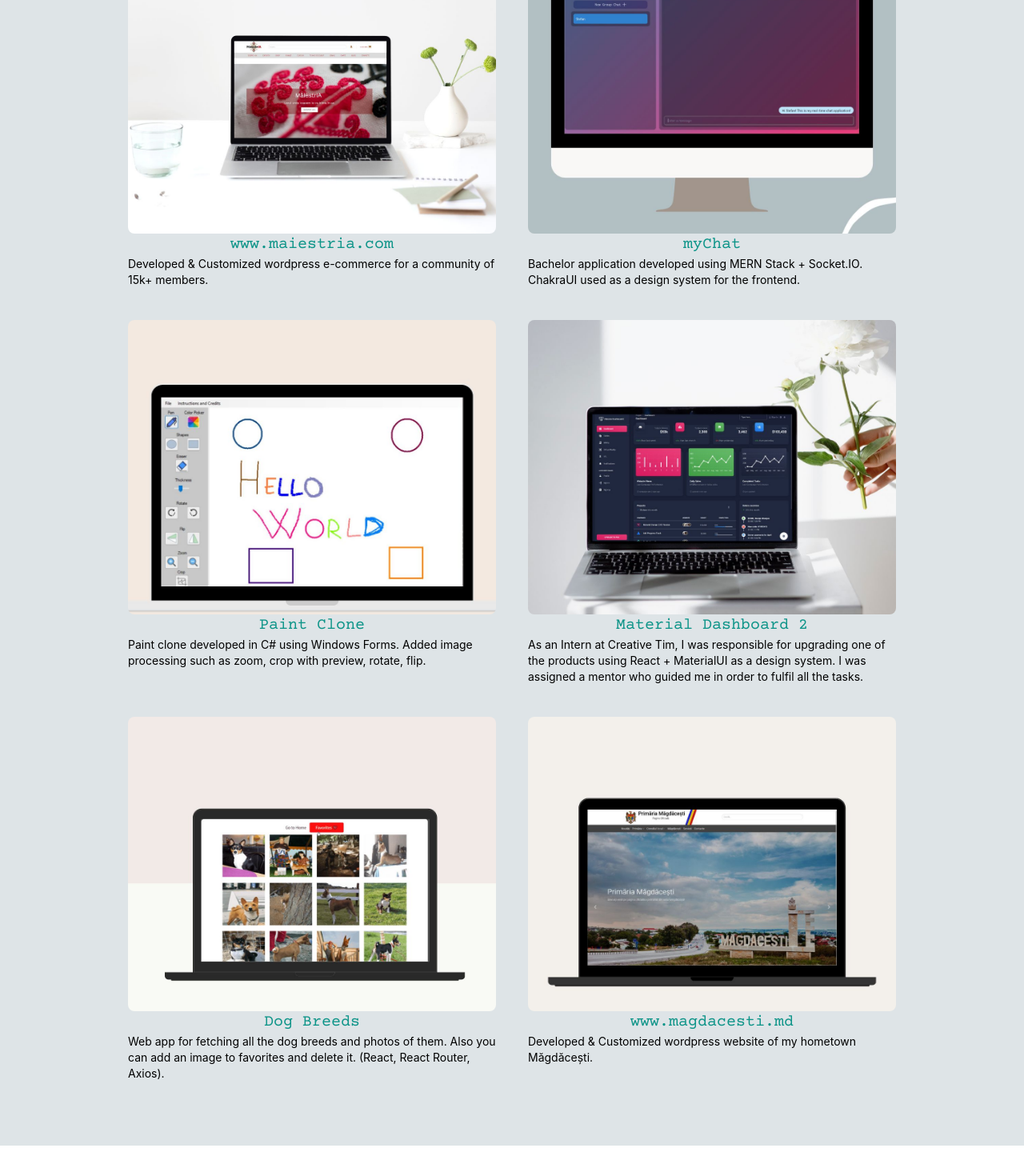
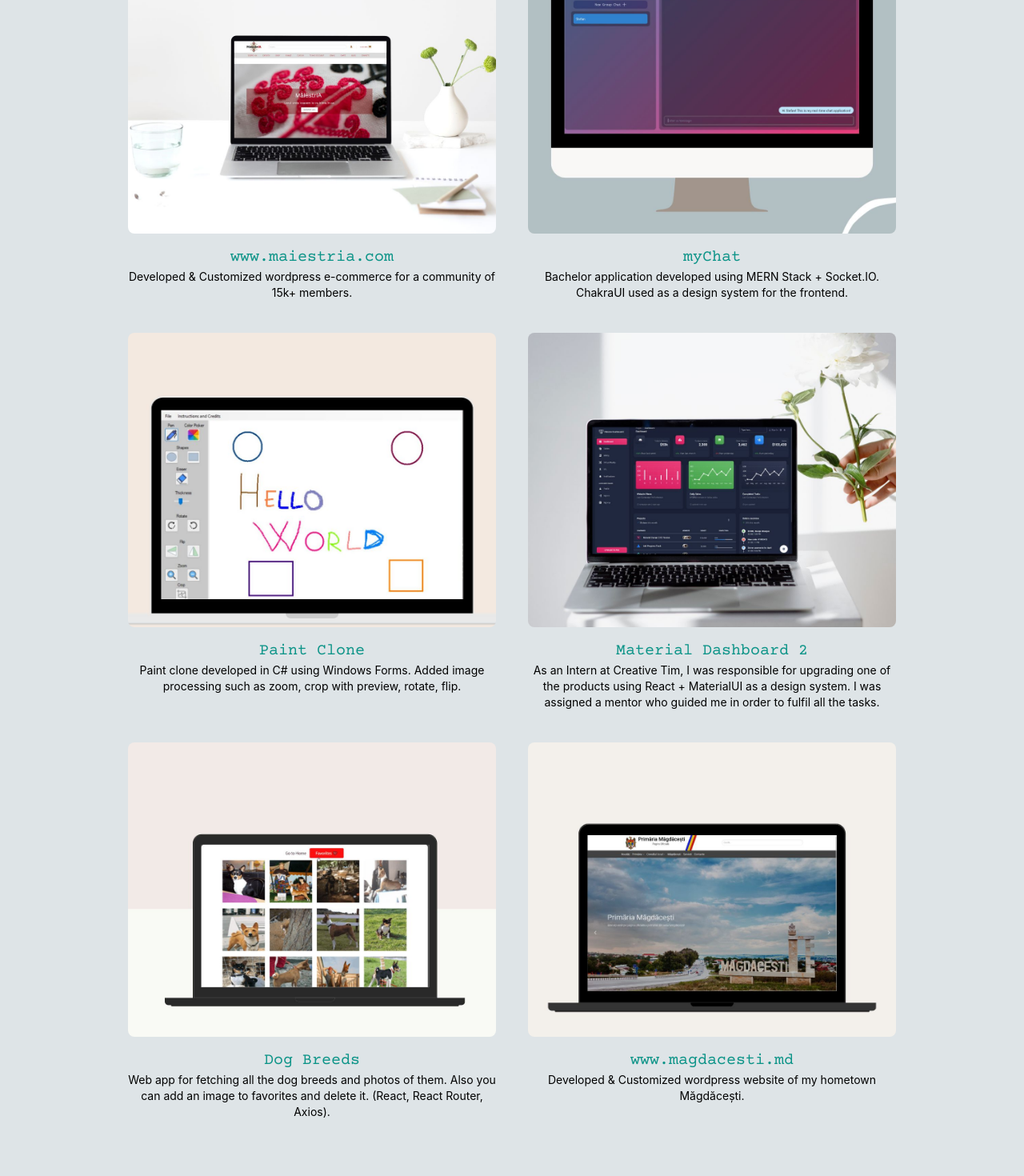
Before and after one commit to adrianursu/adrian-ursu, a Next.js app: page / in a window 1280 px wide. Shown: the part 2051-3521 px from the top of the page at 80% size. Before the commit the page ends 3483 px from the top, so only its background shows below. Built offline with nearby package versions, Linux system fonts and the light colour scheme.

Commit message:
projects showcase style

```diff
--- a/pages/index.js
+++ b/pages/index.js
@@ -249,11 +249,11 @@ export default function Home() {
                   alt="maiestria.com"
                 />
 
-                <h4 className="text-xl text-center font-courierPrime text-teal-600">
+                <h4 className="text-xl text-center pt-4 font-courierPrime text-teal-600">
                   www.maiestria.com
                 </h4>
               </a>
-              <p className="text-sm">
+              <p className="text-sm text-center">
                 Developed & Customized wordpress e-commerce for a community of
                 15k+ members.
               </p>
@@ -272,11 +272,11 @@ export default function Home() {
                   src={chat}
                   alt="chat app"
                 />
-                <h4 className="text-xl text-center font-courierPrime text-teal-600">
+                <h4 className="text-xl text-center pt-4 font-courierPrime text-teal-600">
                   myChat
                 </h4>
               </a>
-              <p className="text-sm">
+              <p className="text-sm text-center">
                 Bachelor application developed using MERN Stack + Socket.IO.
                 ChakraUI used as a design system for the frontend.
               </p>
@@ -295,11 +295,11 @@ export default function Home() {
                   src={myPaint}
                   alt="paint done in c#"
                 />
-                <h4 className="text-xl text-center font-courierPrime text-teal-600">
+                <h4 className="text-xl text-center pt-4 font-courierPrime text-teal-600">
                   Paint Clone
                 </h4>
               </a>
-              <p className="text-sm">
+              <p className="text-sm text-center">
                 Paint clone developed in C# using Windows Forms. Added image
                 processing such as zoom, crop with preview, rotate, flip.
               </p>
@@ -318,11 +318,11 @@ export default function Home() {
                   src={dashboard}
                   alt="creative-tim-dashboard"
                 />
-                <h4 className="text-xl text-center font-courierPrime text-teal-600">
+                <h4 className="text-xl text-center pt-4 font-courierPrime text-teal-600">
                   Material Dashboard 2
                 </h4>
               </a>
-              <p className="text-sm">
+              <p className="text-sm text-center">
                 As an Intern at Creative Tim, I was responsible for upgrading
                 one of the products using React + MaterialUI as a design system.
                 I was assigned a mentor who guided me in order to fulfil all the
@@ -343,11 +343,11 @@ export default function Home() {
                   src={dogs}
                   alt="dogs-breeds-project"
                 />
-                <h4 className="text-xl text-center font-courierPrime text-teal-600">
+                <h4 className="text-xl text-center pt-4 font-courierPrime text-teal-600">
                   Dog Breeds
                 </h4>
               </a>
-              <p className="text-sm">
+              <p className="text-sm text-center">
                 Web app for fetching all the dog breeds and photos of them. Also
                 you can add an image to favorites and delete it. (React, React
                 Router, Axios).
@@ -367,11 +367,11 @@ export default function Home() {
                   src={magdacesti}
                   alt="magdacesti.md"
                 />
-                <h4 className="text-xl text-center font-courierPrime text-teal-600">
+                <h4 className="text-xl pt-4 text-center font-courierPrime text-teal-600">
                   www.magdacesti.md
                 </h4>
               </a>
-              <p className="text-sm">
+              <p className="text-sm text-center">
                 Developed & Customized wordpress website of my hometown
                 Măgdăcești.
               </p>
```
